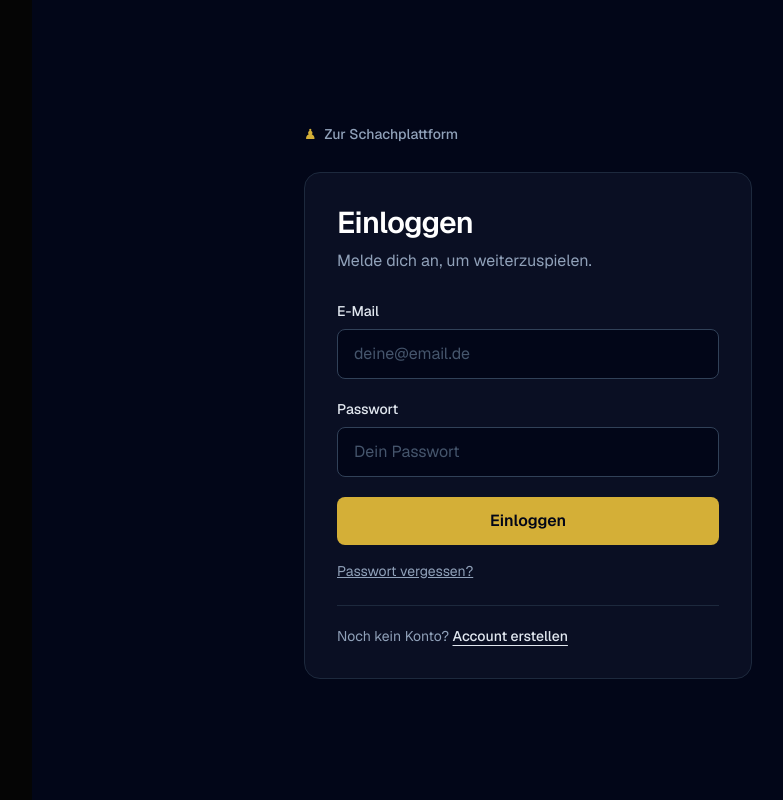
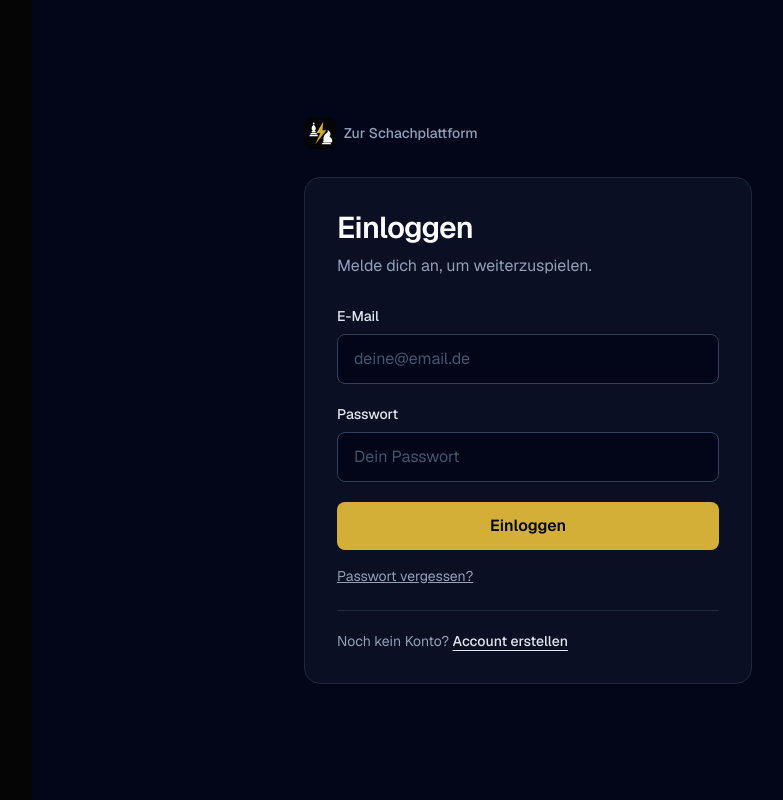
Before and after one commit to Davidbi08/schach-plattform, a Next.js app: page /login in a window 1280 px wide. Shown: the whole page, without its empty margins (256-1039 px from the left). Built offline with nearby package versions, Linux system fonts and the light colour scheme.

Commit message:
Use new logo on login page

```diff
--- a/app/login/page.tsx
+++ b/app/login/page.tsx
@@ -42,7 +42,7 @@ export default function LoginPage() {
   return (
     <main className="flex min-h-screen items-center bg-slate-950 px-5 py-12 text-white">
       <div className="mx-auto w-full max-w-md">
-        <Link href="/" className="mb-7 inline-flex items-center gap-2 text-sm font-medium text-slate-400 transition hover:text-white"><span className="text-emerald-400" aria-hidden="true">♟</span> Zur Schachplattform</Link>
+        <Link href="/" className="mb-7 inline-flex items-center gap-2 text-sm font-medium text-slate-400 transition hover:text-white"><img src="/logo.svg" alt="" className="h-8 w-8 rounded-lg"/> Zur Schachplattform</Link>
         <section className="rounded-2xl border border-slate-800 bg-slate-900/60 p-6 sm:p-8">
           <h1 className="text-3xl font-semibold tracking-tight">Einloggen</h1>
           <p className="mt-2 text-slate-400">Melde dich an, um weiterzuspielen.</p>
```
